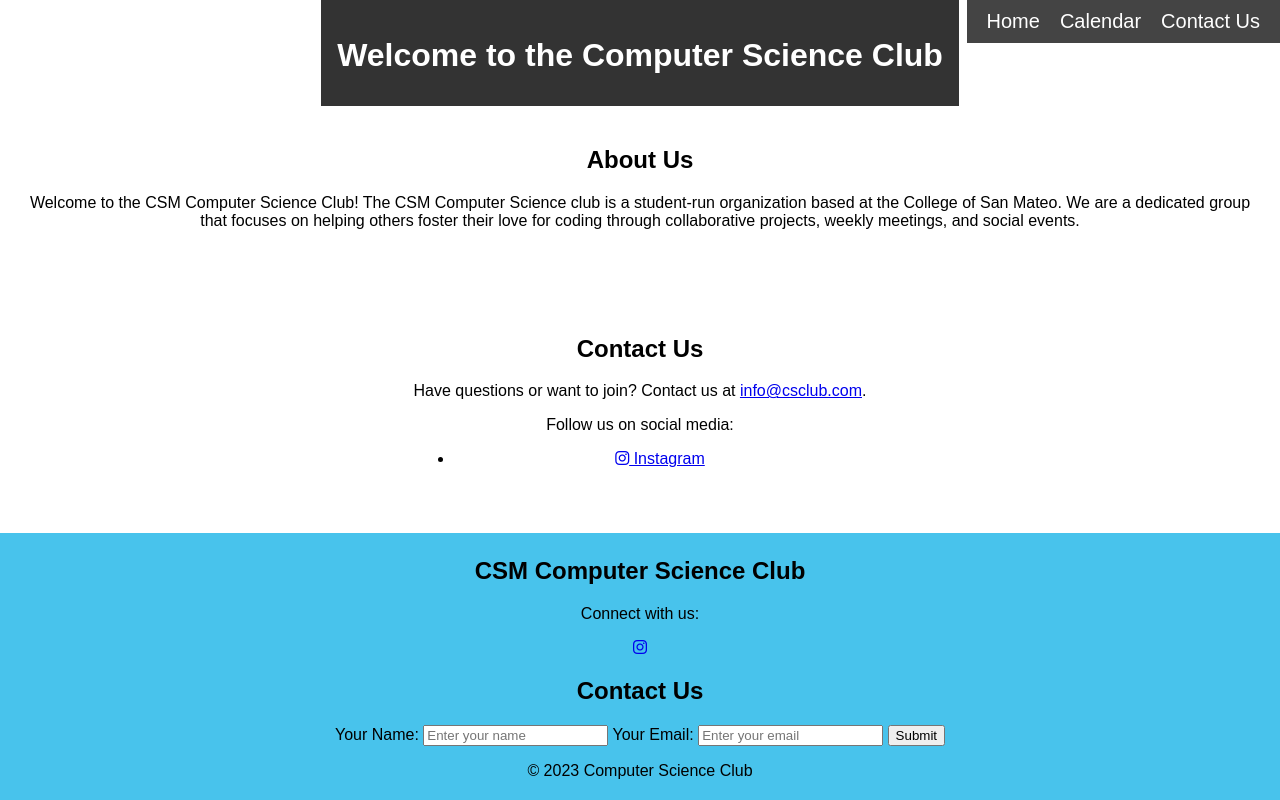
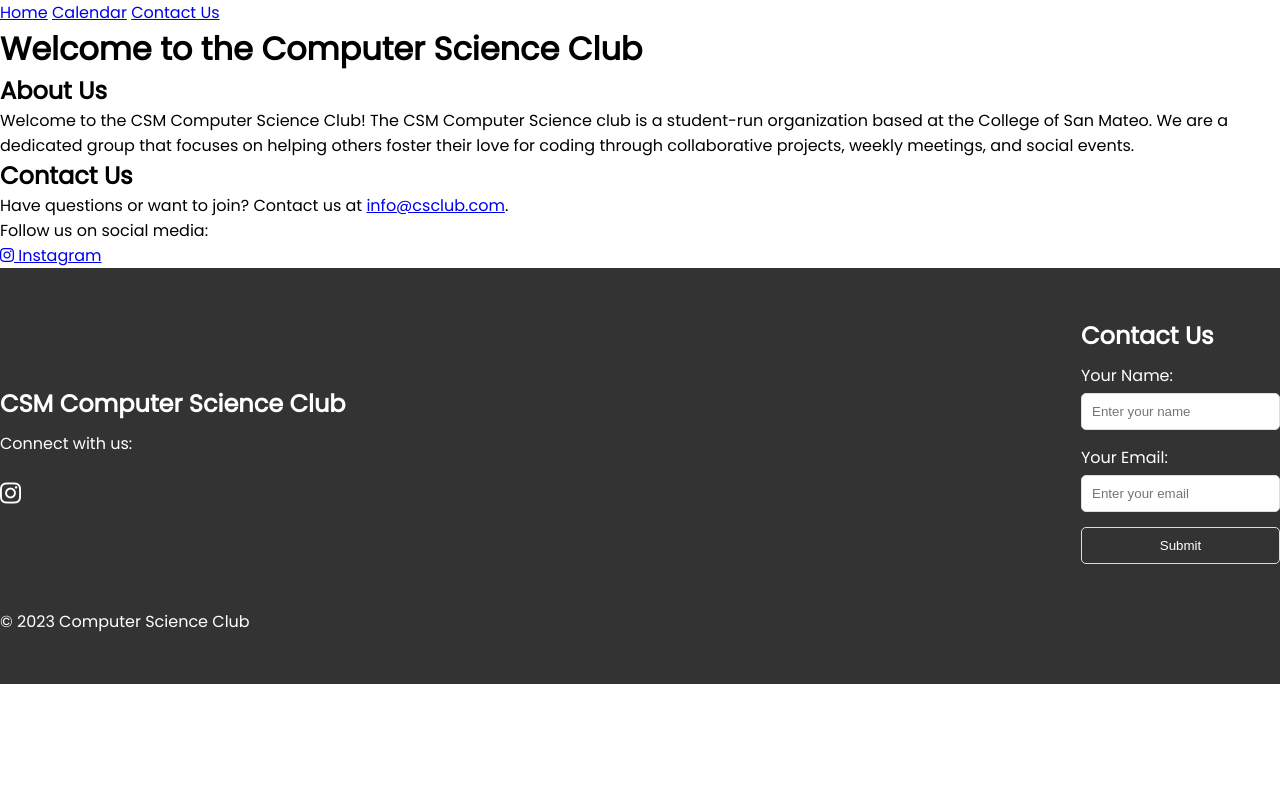
Before and after one commit to CSM-Computer-Science/CS_Club_Website, a PHP site: page /About.html in a window 1280 px wide. Run offline with PHP 8.4, Linux system fonts and the light colour scheme; some libraries are stand-ins or nearby versions.

Commit message:
Update index.css

```diff
--- a/index.css
+++ b/index.css
@@ -1,94 +1,141 @@
-body {
-    display : flex;
-    flex-direction: column;
-    font-family: Arial, sans-serif;
+@import url('https://fonts.googleapis.com/css2?family=Poppins&family=Ubuntu:wght@500&display=swap');
+* {
     margin: 0;
     padding: 0;
-    min-height: 100vh;
-    align-items: center;
-    justify-content: space-between;
-    text-align: center;
+    box-sizing: border-box;
 }
 
-header {
+body {
+    font-family: 'Poppins', sans-serif;
+}
+
+/* Hero section styles */
+.hero {
+    background: url('your-background-image.jpg') center/cover no-repeat;
+    color: white;
+    text-align: center;
+    padding: 100px 0;
+    position: relative;
+}
+
+.overlay {
+    background: rgba(0, 0, 0, 0.6);
+    position: absolute;
+    top: 0;
+    left: 0;
+    width: 100%;
+    height: 100%;
+    display: flex;
+    flex-direction: column;
+    align-items: center;
+    justify-content: center;
+}
+
+.overlay h1 {
+    font-size: 2.5em;
+    margin-bottom: 20px;
+}
+
+.overlay p {
+    font-size: 1.2em;
+}
+
+/* Navbar styles */
+.navbar {
     background-color: #333;
     color: white;
-    text-align: center;
-    padding: 1em;
-    padding-bottom: 10px;
+    padding: 15px 0;
+    position: fixed;
+    top: 0;
+    width: 100%;
+    z-index: 100;
 }
 
-nav {
-    background-color: #444;
+.container {
+    display: flex;
+    justify-content: space-between;
+    align-items: center;
 }
 
-nav ul {
-    list-style-type: none;
-    margin: 0;
-    padding: 0;
-    overflow: hidden;
-    justify-content: flex-end;
-
+.logo {
+    font-size: 2em;
 }
 
-nav li {
-    margin: 0 15px;
+.nav-links {
+    list-style: none;
+    display: flex;
 }
 
-nav a {
-    display: block;
-    color: white;
-    text-align: center;
-    padding: 14px 16px;
-    text-decoration: none;
+.nav-links li {
+    margin-right: 20px;
 }
 
-nav a:hover {
+.nav-links a {
+    text-decoration: none;
+    color: white;
+    font-weight: bold;
+    font-size: 1.2em;
+}
+
+/* Main content styles (customize as needed) */
+main {
+    padding: 50px;
+}
+
+/* Footer styles */
+footer {
+    background-color: #333;
+    color: white;
+    padding: 50px 0;
+}
+
+.footer-col {
+    margin-bottom: 30px;
+}
+
+.footer-col h2 {
+    font-size: 1.5em;
+    margin-bottom: 10px;
+}
+
+.footer-col p {
+    margin-bottom: 20px;
+}
+
+.social-icons a {
+    color: white;
+    text-decoration: none;
+    font-size: 1.5em;
+    margin-right: 20px;
+}
+
+/* Contact form styles */
+form {
+    display: flex;
+    flex-direction: column;
+}
+
+form label {
+    margin-bottom: 5px;
+    color: white;
+}
+
+form input {
+    padding: 10px;
+    margin-bottom: 15px;
+    border: 1px solid #ddd;
+    border-radius: 5px;
+}
+
+form input[type="submit"] {
+    background-color: #333;
+    color: white;
+    cursor: pointer;
+}
+
+form input[type="submit"]:hover {
     background-color: #555;
 }
 
-section {
-    padding: 20px;
-    flex: 1;
-}
-.footer-container {
-    flex: 0;
-    margin-top: auto;
-}
-
-footer {
-    background-color: #48c3ec;
-    color: black;
-    text-align: center;
-    padding: 0.25em;
-     width: 100%;
-}
-
-.toolbar {
-    background-color: #444;
-    padding: 10px;
-    display: flex;
-    justify-content: flex-end;
-    position: fixed;
-    top: 0;
-    right: 0;
-    width: auto;
-    margin-top: auto;
-
-}
-
-.toolbar a {
-    color: white;
-    text-decoration: none;
-    margin: 0 10px;
-    font-size: 20px;
-
-}
-
-.toolbar a:not(:last-child){
-    margin-right: 10px;
-}
-
-.instagram-logo{
-    margin-top: 50px;
-}
+/*font-family: 'Poppins', sans-serif;
+font-family: 'Ubuntu', sans-serif;
```
